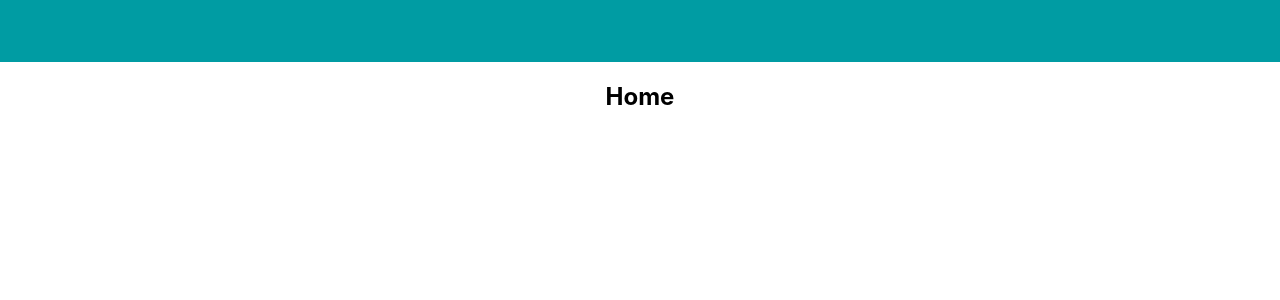
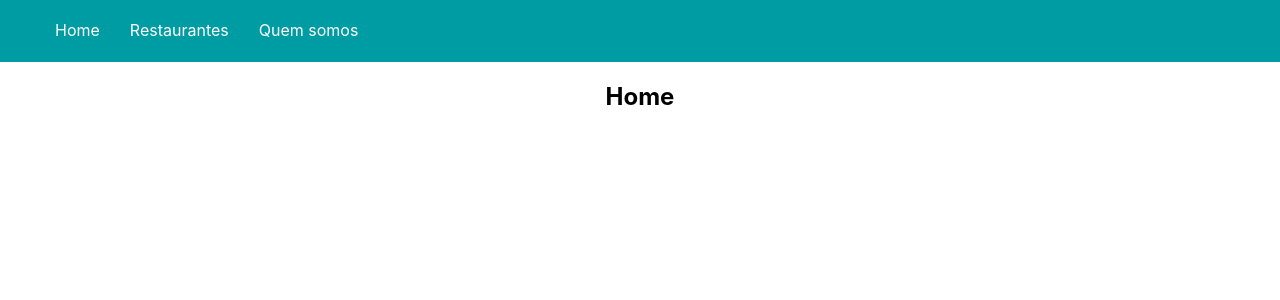
Before and after one commit to GuilhermeLimaSoares/goomer, a React (Create React App) app: page / in a window 1280 px wide. Shown: the top 300 px of the page. Built offline with nearby package versions, Linux system fonts and the light colour scheme.

Commit message:
HEADER: adicionando itens no header

```diff
--- a/src/components/header/header.scss
+++ b/src/components/header/header.scss
@@ -2,4 +2,22 @@
     background-color: #009CA3;
     width: auto;
     height: 62px;
+
+    .navegation{
+
+        .list{
+            margin: 0;
+            list-style: none;
+            display: flex;
+            &__item {
+                margin: 20px 15px 0px 15px;
+                .content{
+                    text-decoration: none;
+                    color: #fff;
+                }
+
+            }
+        }
+
+    }
 }
--- a/src/components/header/index.js
+++ b/src/components/header/index.js
@@ -1,8 +1,16 @@
 import React from "react";
+import { Link } from 'react-router-dom'
 import "./../header/header.scss";
 
 function Header() {
-        return(<div className="header">
+        return (<div className="header">
+                <nav className="navegation">
+                        <ul className="list">
+                                <li className="list__item"> <Link className="content" to="/home">Home</Link></li>
+                                <li className="list__item"> <Link className="content" to="/restaurantes">Restaurantes</Link></li>
+                                <li className="list__item"> <Link className="content" to="/sobre">Quem somos</Link></li>
+                        </ul>
+                </nav>
         </div>)
 
 }
```
